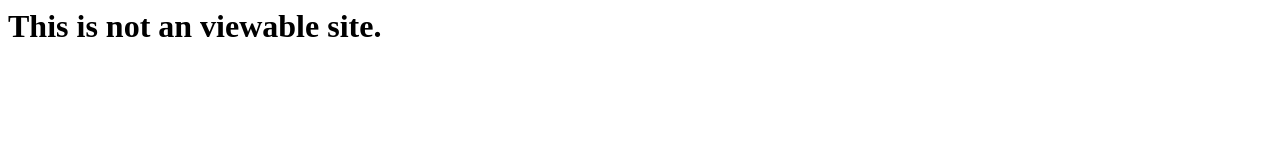
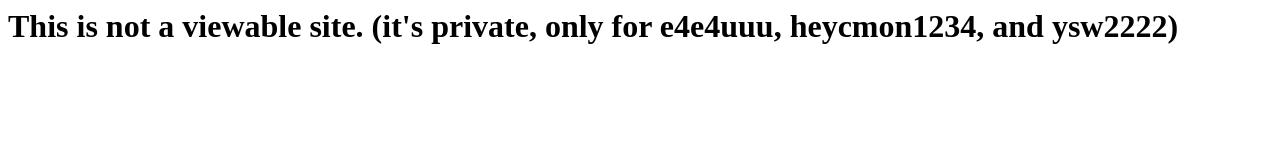
Before and after one commit to web-crea/application, a plain HTML site: page index.html in a window 1280 px wide. Drawn offline with Linux system fonts and the light colour scheme.

Commit message:
Update index.html 01

```diff
--- a/index.html
+++ b/index.html
@@ -1,4 +1,4 @@
 <html>
   <head><title> </title></head>
-  <body><h1>This is not an viewable site. </h1></body>
+  <body><h1>This is not a viewable site. (it's private, only for e4e4uuu, heycmon1234, and ysw2222)</h1></body>
 </html>
```
